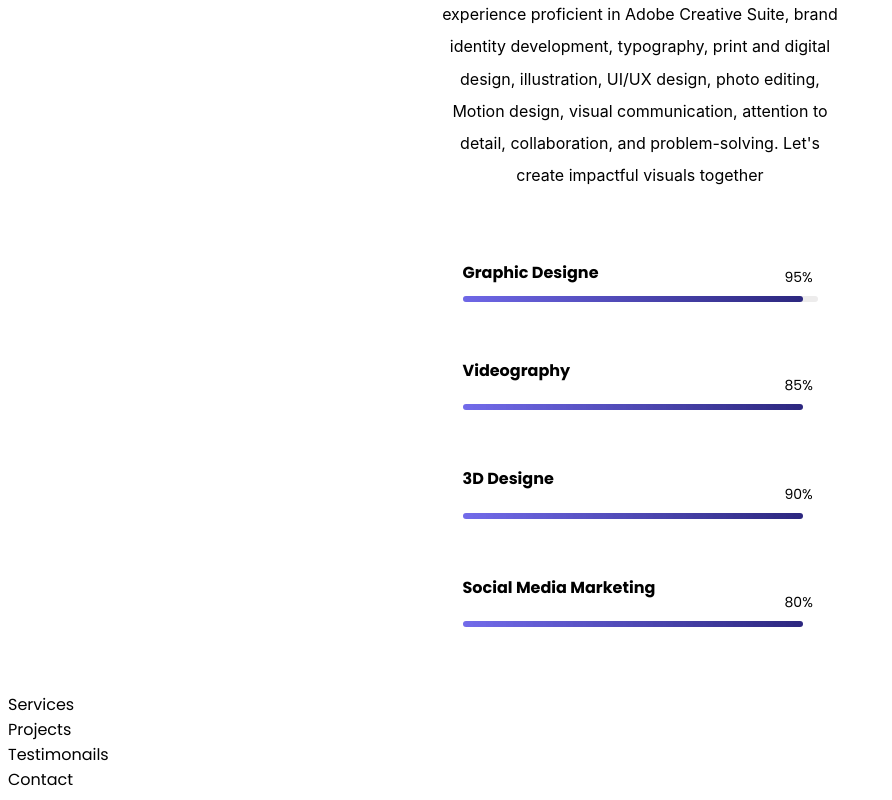
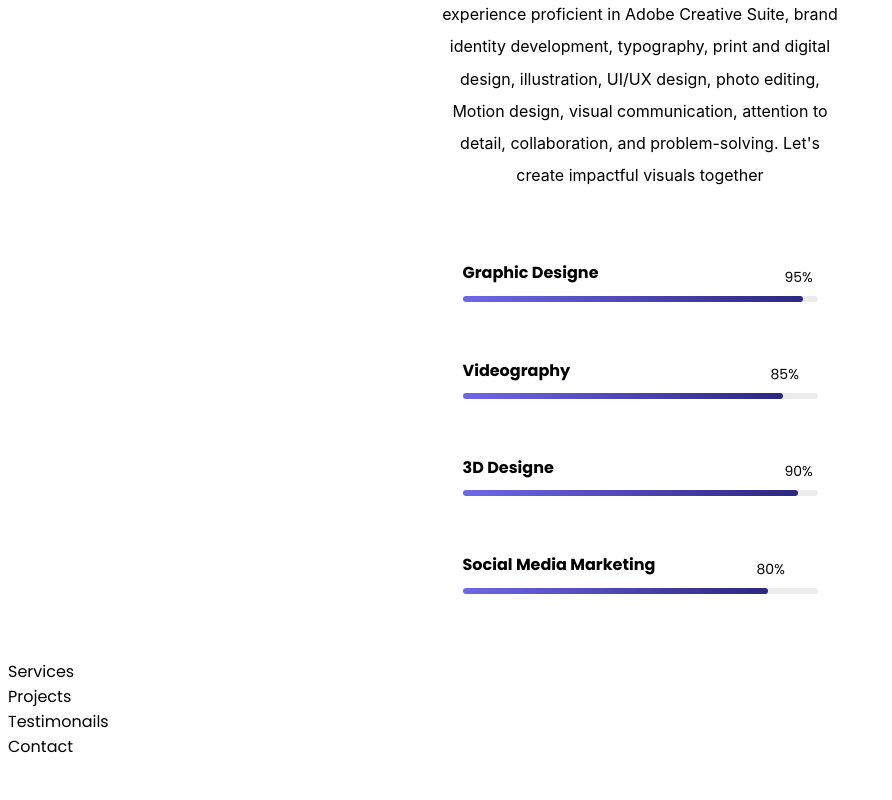
Before and after one commit to zainabturkmen/S-I-S, a React (Create React App) app: page / in a window 1280 px wide. Shown: the part 918-1718 px from the top of the page, without its empty margins (0-892 px from the left). After the commit the page ends 1685 px from the top, so only its background shows below. Built offline with nearby package versions, Linux system fonts and the light colour scheme; a web font is replaced by a local one.

Commit message:
adding updates

```diff
--- a/src/components/About.js
+++ b/src/components/About.js
@@ -31,28 +31,28 @@ const About = () => {
           <div>
             <h4>Videography</h4>
             <div>
-              <div className="percentage-container2">
-                <div className="percentage"></div>
+              <div className="percentage-container">
+                <div className="percentage2"></div>
               </div>
-              <p className="number">85%</p>
+              <p className="number2">85%</p>
             </div>
           </div>
           <div>
             <h4>3D Designe</h4>
             <div>
-              <div className="percentage-container3">
-                <div className="percentage"></div>
+              <div className="percentage-container">
+                <div className="percentage3"></div>
               </div>
-              <p className="number">90%</p>
+              <p className="number3">90%</p>
             </div>
           </div>
           <div>
             <h4>Social Media Marketing</h4>
             <div>
-              <div className="percentage-container4">
-                <div className="percentage"></div>
+              <div className="percentage-container">
+                <div className="percentage4"></div>
               </div>
-              <p className="number">80%</p>
+              <p className="number4">80%</p>
             </div>
           </div>
         </div>
@@ -108,22 +108,53 @@ const Wrapper = styled.div`
     width: 355px;
     border-radius: 6px;
     background: #edecec;
-    margin-top: -.7em;
+    margin-top: -0.7em;
   }
 
-  .percentage {
-    width: 340px;
+  .percentage,
+  .percentage2,
+  .percentage3,
+  .percentage4 {
     height: 6px;
     border-radius: 6px;
     background: linear-gradient(90deg, rgba(79, 70, 229, 0.8) 0%, #2c277f 100%);
   }
 
-  .number{
+  .percentage {
+    width: 340px;
+  }
+  .percentage2 {
+    width: 320px;
+  }
+  .percentage3 {
+    width: 335px;
+  }
+  .percentage4 {
+    width: 305px;
+  }
+
+  .number,
+  .number2,
+  .number3,
+  .number4 {
     font-size: 14px;
     position: relative;
     top: -3.5em;
+  }
+
+  .number {
     left: 23em;
   }
+  .number2 {
+    left: 22em;
+  }
+  .number3 {
+    left: 23em;
+  }
+  .number4 {
+    left: 21em;
+  }
+
 `;
 
 export default About;
```
